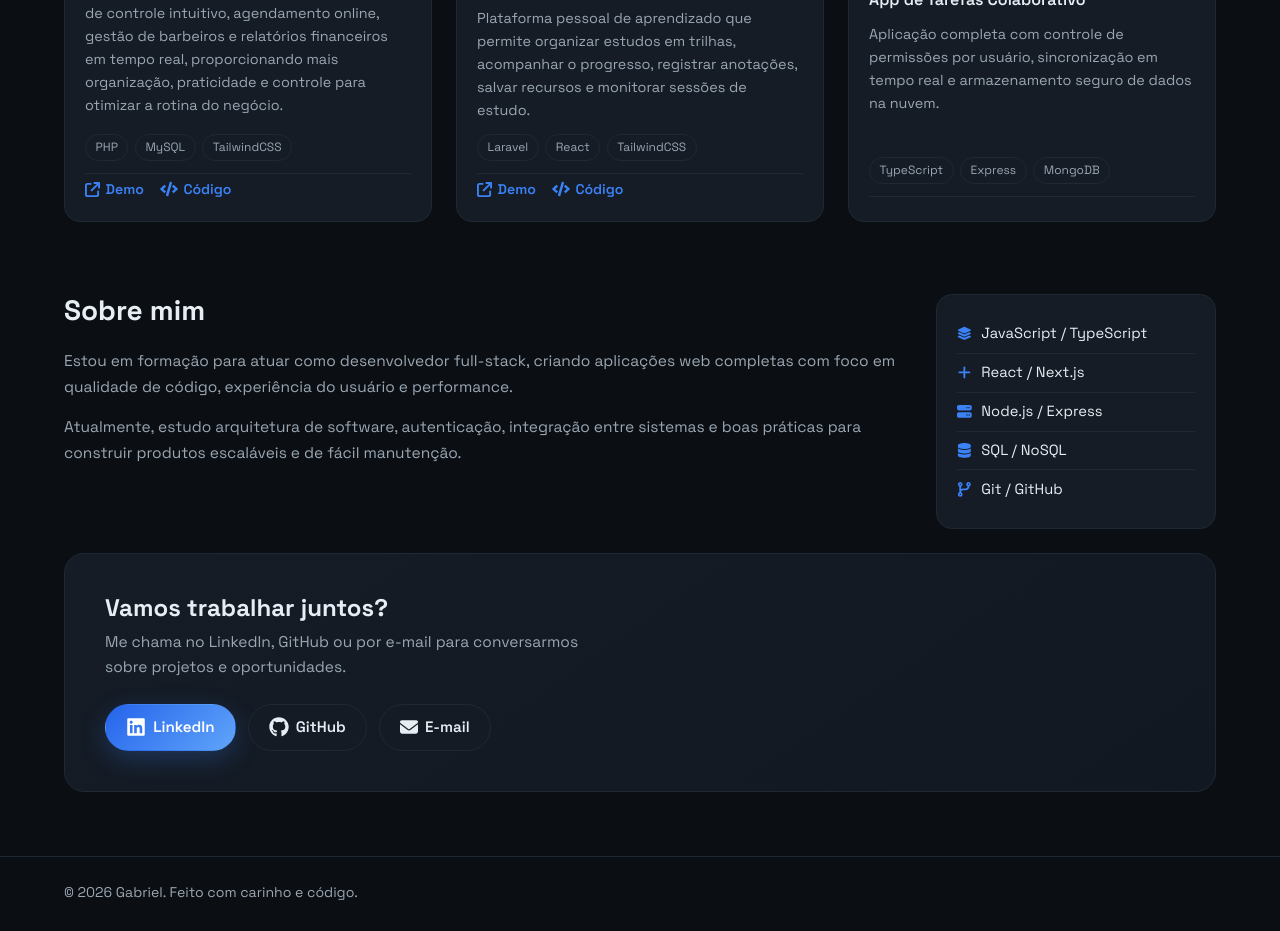
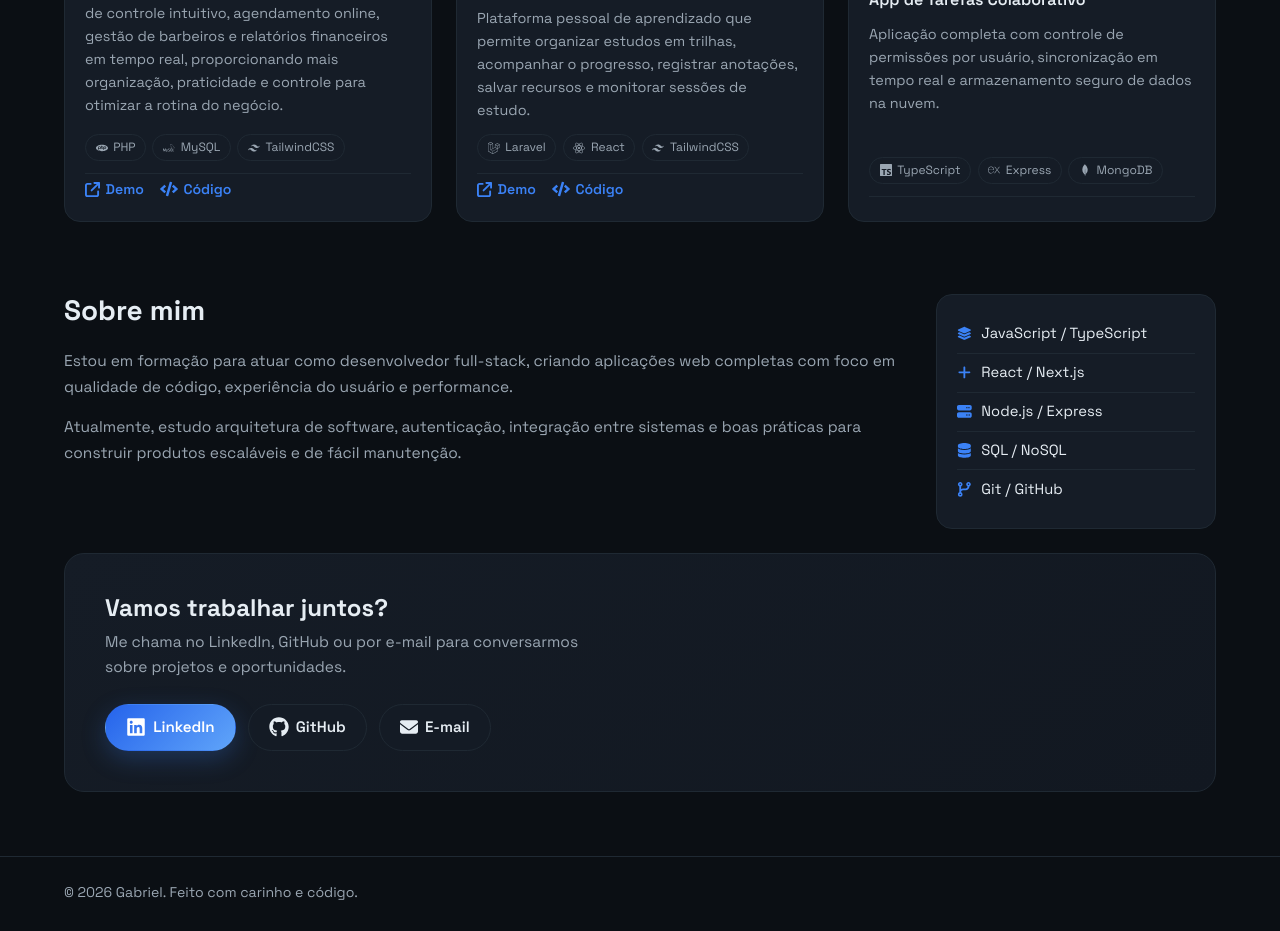
Before and after one commit to GabrielS0306/Portifolio, a Next.js app: page / in a window 1280 px wide. Shown: the part 1120-2051 px from the top of the page. Built offline with nearby package versions, Linux system fonts and the light colour scheme.

Commit message:
feat: adiciona ícones de tecnologia nas tags dos cards de projeto

```diff
--- a/app/globals.css
+++ b/app/globals.css
@@ -252,7 +252,9 @@ section {
 }
 
 .tags span {
-  display: inline-block;
+  display: inline-flex;
+  align-items: center;
+  gap: 0.35rem;
   border: 1px solid var(--line);
   border-radius: 999px;
   padding: 0.18rem 0.6rem;
@@ -261,9 +263,15 @@ section {
   transition: background 0.2s, color 0.2s;
 }
 
+
 .tags span:hover {
   background: var(--line);
   color: var(--text);
+}
+
+.tags span svg {
+  flex-shrink: 0;
+  transition: color 0.2s;
 }
 
 .links {
--- a/components/ui/Card.tsx
+++ b/components/ui/Card.tsx
@@ -1,5 +1,16 @@
 import { FaArrowUpRightFromSquare } from "react-icons/fa6";
 import { FaCode } from "react-icons/fa";
+import {
+  SiPhp,
+  SiMysql,
+  SiTailwindcss,
+  SiReact,
+  SiTypescript,
+  SiExpress,
+  SiMongodb,
+  SiLaravel,
+} from "react-icons/si";
+import { IconType } from "react-icons";
 import Image from "next/image";
 
 interface Cardprops {
@@ -8,12 +19,24 @@ interface Cardprops {
   tech: string[];
   linkdemo?: string;
   linkcode?: string;
-  src?: string; // Tornou-se opcional
+  src?: string;
   status?: "concluido" | "em-desenvolvimento";
 }
 
+// Mapa de tech → ícone. Cobre as techs que você usa hoje nos 3 projetos.
+const techIcons: Record<string, IconType> = {
+  PHP: SiPhp,
+  MySQL: SiMysql,
+  TailwindCSS: SiTailwindcss,
+  "Tailwind CSS": SiTailwindcss,
+  React: SiReact,
+  TypeScript: SiTypescript,
+  Express: SiExpress,
+  MongoDB: SiMongodb,
+  Laravel: SiLaravel,
+};
+
 export default function Card({ titulo, description, tech, linkdemo, linkcode, src, status = "concluido" }: Cardprops) {
-  // Verifica se o src é válido (não está vazio e não é "#")
   const hasValidImage = Boolean(src && src !== "#" && src.trim() !== "");
 
   return (
@@ -28,7 +51,6 @@ export default function Card({ titulo, description, tech, linkdemo, linkcode, sr
             style={{ objectFit: "cover" }}
           />
         ) : (
-          /* Placeholder visual para projetos sem imagem */
           <div className="card-placeholder">
             <span>Preview em construção</span>
           </div>
@@ -43,31 +65,27 @@ export default function Card({ titulo, description, tech, linkdemo, linkcode, sr
       <p>{description}</p>
 
       <div className="tags">
-        {tech.map((t) => (
-          <span key={t}>{t}</span>
-        ))}
+        {tech.map((t) => {
+          const Icon = techIcons[t];
+          return (
+            <span key={t}>
+              {Icon && <Icon size={12} />}
+              {t}
+            </span>
+          );
+        })}
       </div>
 
       <div className="links">
         {linkdemo && linkdemo !== "#" && (
-          <a
-            href={linkdemo}
-            target="_blank"
-            rel="noopener noreferrer"
-            aria-label={`Demo ${titulo}`}
-          >
+          <a href={linkdemo} target="_blank" rel="noopener noreferrer" aria-label={`Demo ${titulo}`}>
             <FaArrowUpRightFromSquare size={15} />
             Demo
           </a>
         )}
 
         {linkcode && linkcode !== "#" && (
-          <a
-            href={linkcode}
-            target="_blank"
-            rel="noopener noreferrer"
-            aria-label={`Código ${titulo}`}
-          >
+          <a href={linkcode} target="_blank" rel="noopener noreferrer" aria-label={`Código ${titulo}`}>
             <FaCode size={18} />
             Código
           </a>
```
